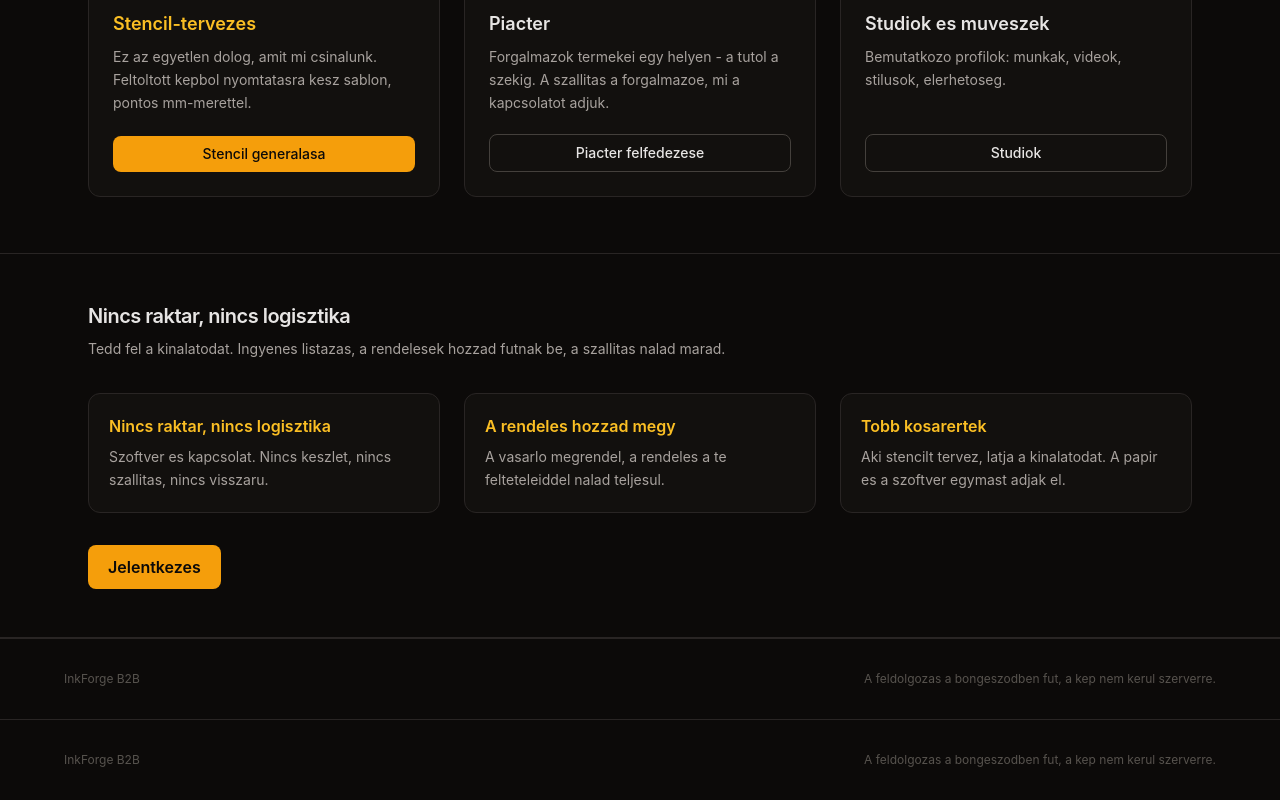
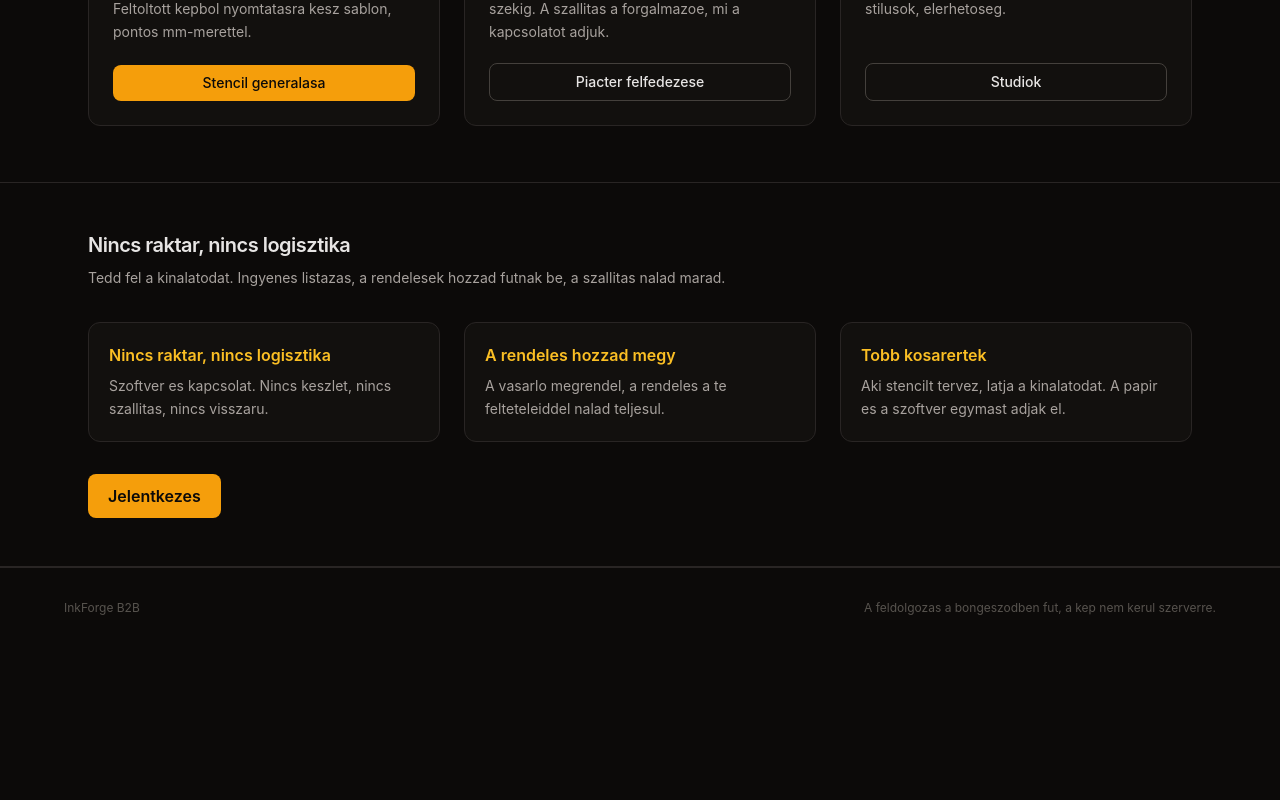
Before and after one commit to inkforgehungary-ux/inkforge, a Next.js app: page /hu in a window 1280 px wide. Shown: the part 951-1751 px from the top of the page. After the commit the page ends 1599 px from the top, so only its background shows below. Built offline with nearby package versions, Linux system fonts and the light colour scheme.

Commit message:
fix: nyelvi layout es gyoker oldal null-importtal — minden fuggoseg megszuntetve

```diff
--- a/app/[lang]/layout.js
+++ b/app/[lang]/layout.js
@@ -1,29 +1,12 @@
-import { getDictionary, getDirection, makeT, LOCALE_CODES } from '../../lib/i18n/config';
-import Nav from '../../components/Nav';
-
+// Nyelvi layout — NULLA import.
 export const dynamicParams = false;
 
+const CODES = ['hu','en','de','fr','es','it','pt','nl','pl','cs','sk','ro','tr','ru','ja','ko','zh','th','ar','he'];
+
 export function generateStaticParams() {
-  return LOCALE_CODES.map(function (lang) {
-    return { lang };
-  });
+  return CODES.map(function (lang) { return { lang: lang }; });
 }
 
-export default function LocaleLayout({ children, params }) {
-  const lang = params.lang;
-  const t = makeT(getDictionary(lang));
-  const dir = getDirection(lang);
-
-  return (
-    <div className="flex min-h-screen flex-col bg-stone-950" dir={dir} lang={lang}>
-      <Nav lang={lang} t={t} />
-      <div className="flex-1">{children}</div>
-      <footer className="border-t border-stone-800 px-6 py-8 text-xs text-stone-600">
-        <div className="mx-auto flex max-w-6xl flex-col gap-2 sm:flex-row sm:items-center sm:justify-between">
-          <span>InkForge B2B</span>
-          <span>{t('footer.note')}</span>
-        </div>
-      </footer>
-    </div>
-  );
+export default function LocaleLayout({ children }) {
+  return children;
 }
--- a/app/layout.js
+++ b/app/layout.js
@@ -1,16 +1,9 @@
 export const metadata = {
-  title: 'InkForge – Tattoo Stencil Platform | B2B',
-  description:
-    'Raktar nelkuli B2B platform: stencil generalas, piacter es bemutatkozo profilok tetovalostudioknak es muveszeknek.',
-  icons: {
-    icon: '/favicon.png',
-  },
+  title: 'InkForge - Tattoo Stencil Platform | B2B',
+  description: 'Raktar nelkuli B2B stencil platform tetovalostudioknak.',
 };
 
-export const viewport = {
-  width: 'device-width',
-  initialScale: 1,
-};
+export const viewport = { width: 'device-width', initialScale: 1 };
 
 import './globals.css';
 
```
